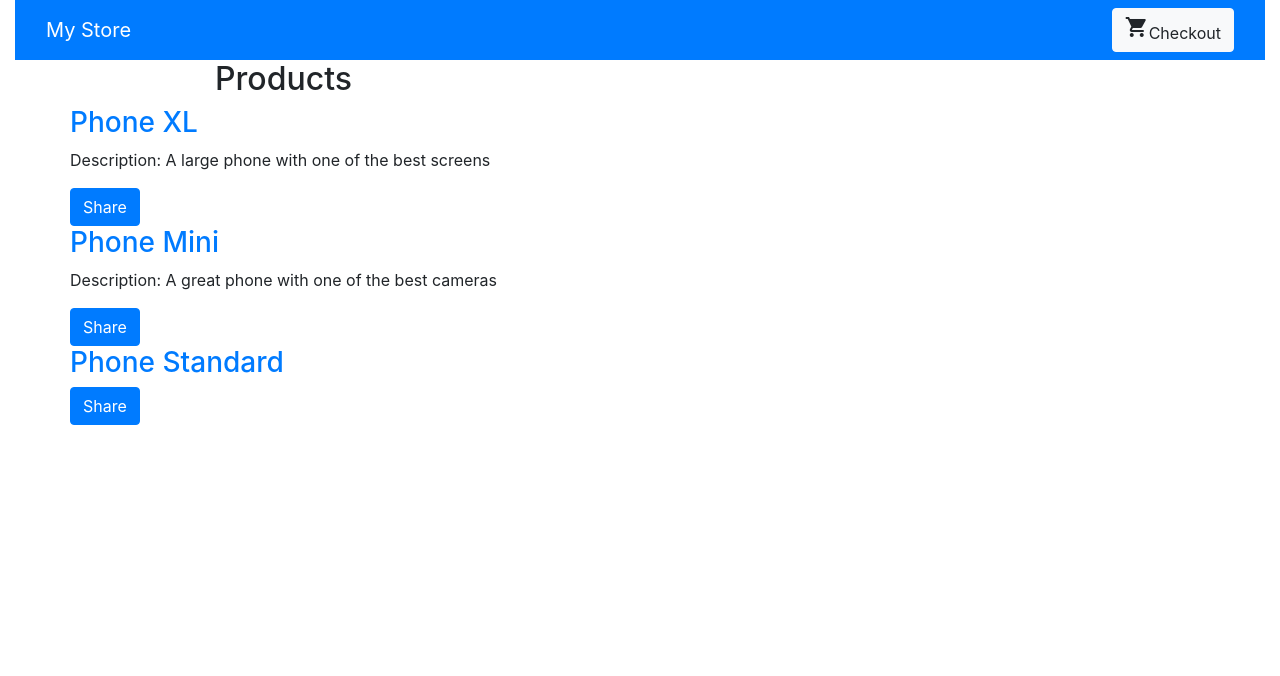
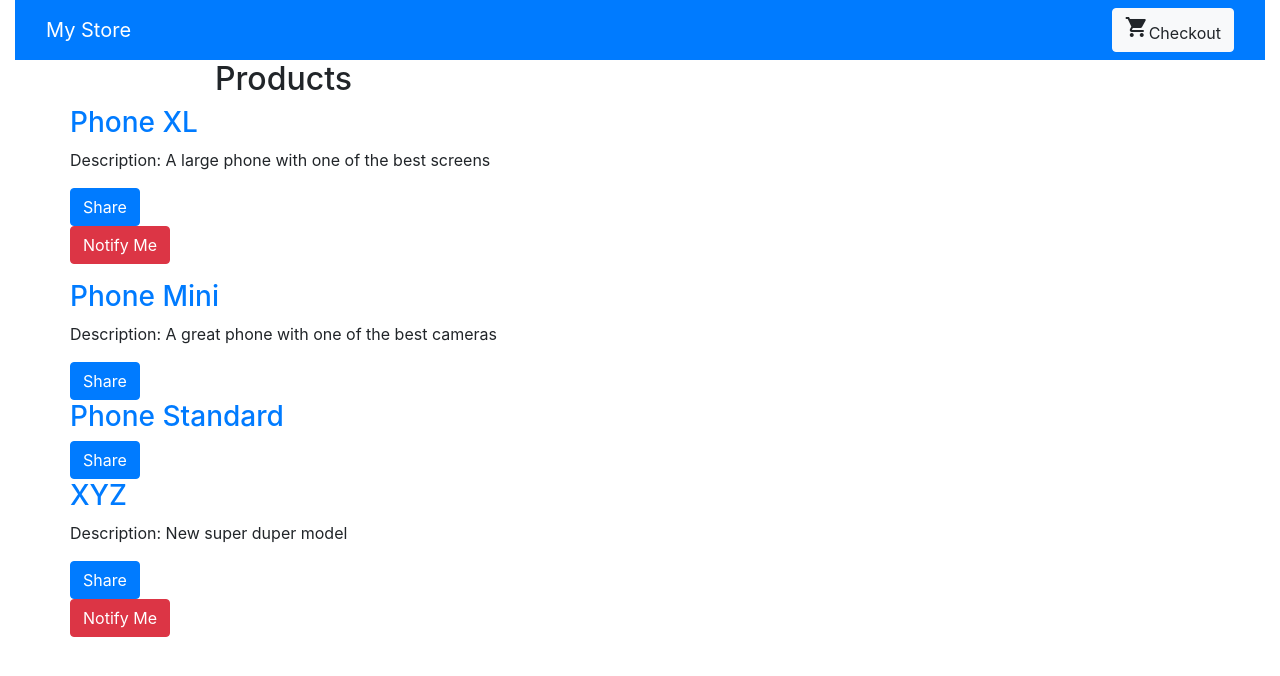
Before and after one commit to JustynaJPL/AngularTutStore, an Angular app: page / in a window 1280 px wide. Shown: the top 676 px of the page. Built offline with nearby package versions, Linux system fonts and the light colour scheme.

Commit message:
Some work on tutorial files - added routing and new view

```diff
--- a/src/app/app-routing.module.ts
+++ b/src/app/app-routing.module.ts
@@ -1,10 +1,11 @@
 import { NgModule } from '@angular/core';
 import { RouterModule, Routes } from '@angular/router';
 import { ProductListComponent } from './product-list/product-list.component';
+import {ProductDetailsComponent} from './product-details/product-details.component';
 
 const routes: Routes = [
-  { path: '', component: ProductListComponent }
-
+  { path: '', component: ProductListComponent },
+  { path: 'products/:productId', component: ProductDetailsComponent }
 ];
 
 @NgModule({
--- a/src/app/app.module.ts
+++ b/src/app/app.module.ts
@@ -7,13 +7,15 @@
 import { ProductListComponent } from './product-list/product-list.component';
 import { ProductAlertsComponent } from './product-alerts/product-alerts.component';
 import { NgbModule } from '@ng-bootstrap/ng-bootstrap';
+import { ProductDetailsComponent } from './product-details/product-details.component';
 
 @NgModule({
   declarations: [
     AppComponent,
     TopbarComponent,
     ProductListComponent,
-    ProductAlertsComponent
+    ProductAlertsComponent,
+    ProductDetailsComponent
   ],
   imports: [
     BrowserModule,
--- a/src/app/product-alerts/product-alerts.component.html
+++ b/src/app/product-alerts/product-alerts.component.html
@@ -1 +1,3 @@
-<p>product-alerts works!</p>
+<p *ngIf="product && product.price > 700">
+  <button class="btn btn-danger" (click) = "notify.emit()" >Notify Me</button>
+</p>
--- a/src/app/product-alerts/product-alerts.component.ts
+++ b/src/app/product-alerts/product-alerts.component.ts
@@ -1,4 +1,5 @@
-import { Component, OnInit } from '@angular/core';
+import { Component, OnInit, Input, Output, EventEmitter } from '@angular/core';
+import { Product } from '../products';
 
 @Component({
   selector: 'app-product-alerts',
@@ -7,6 +8,8 @@
 })
 export class ProductAlertsComponent implements OnInit {
 
+  @Input() product!: Product;
+  @Output() notify = new EventEmitter();
   constructor() { }
 
   ngOnInit(): void {
--- /dev/null
+++ b/src/app/product-details/product-details.component.html
@@ -0,0 +1,7 @@
+<h2>Product Details</h2>
+
+<div *ngIf="product">
+  <h3>{{ product.name }}</h3>
+  <h4>{{ product.price | currency }}</h4>
+  <p>{{ product.description }}</p>
+</div>
--- /dev/null
+++ b/src/app/product-details/product-details.component.ts
@@ -0,0 +1,27 @@
+import { Component, OnInit } from '@angular/core';
+import {ActivatedRoute} from '@angular/router';
+import {Product, products} from '../products';
+
+@Component({
+  selector: 'app-product-details',
+  templateUrl: './product-details.component.html',
+  styleUrls: ['./product-details.component.scss']
+})
+export class ProductDetailsComponent implements OnInit {
+  product:Product | undefined;
+
+  constructor(private route: ActivatedRoute) { }
+
+  ngOnInit(): void {
+     // First get the product id from the current route.
+    const routeParams = this.route.snapshot.paramMap;
+    // Find the product that correspond with the id provided in route
+    const productIdFromRoute = Number(routeParams.get('productId'));
+
+    this.product = products.find(product => product.id === productIdFromRoute);
+
+  }
+  //
+  /**/
+
+}
--- a/src/app/product-list/product-list.component.html
+++ b/src/app/product-list/product-list.component.html
@@ -1,7 +1,7 @@
 <h2 class=" h2 text-center">Products</h2>
 <div class="cool" *ngFor="let product of products">
   <h3 class="h3">
-    <a [title]="product.name + ' details'" href="">
+    <a [title]="product.name + ' details'" [routerLink] = "['/products', product.id ]">
       {{product.name}}
     </a>
   </h3>
@@ -11,4 +11,7 @@
   <button type="button" class="btn btn-primary" (click)="share()">
     Share
   </button>
+  <app-product-alerts [product] = "product" (notify) = "onNotify()" >
+
+  </app-product-alerts>
 </div>
--- a/src/app/product-list/product-list.component.ts
+++ b/src/app/product-list/product-list.component.ts
@@ -16,6 +16,9 @@
   share() {
     window.alert('The product has been shared!');
   }
+  onNotify(){
+    window.alert("Youll be notified when the product goes on sale")
+  }
 
 
 }
--- a/src/app/products.ts
+++ b/src/app/products.ts
@@ -23,5 +23,11 @@
     name: 'Phone Standard',
     price: 299,
     description: ''
+  },
+  {
+    id: 4,
+    name: 'XYZ',
+    price: 825,
+    description: 'New super duper model'
   }
 ];
```
Also changed, not shown: src/app/product-details/product-details.component.scss (added), 1 other file (tests, documents, lock files or other folders).
